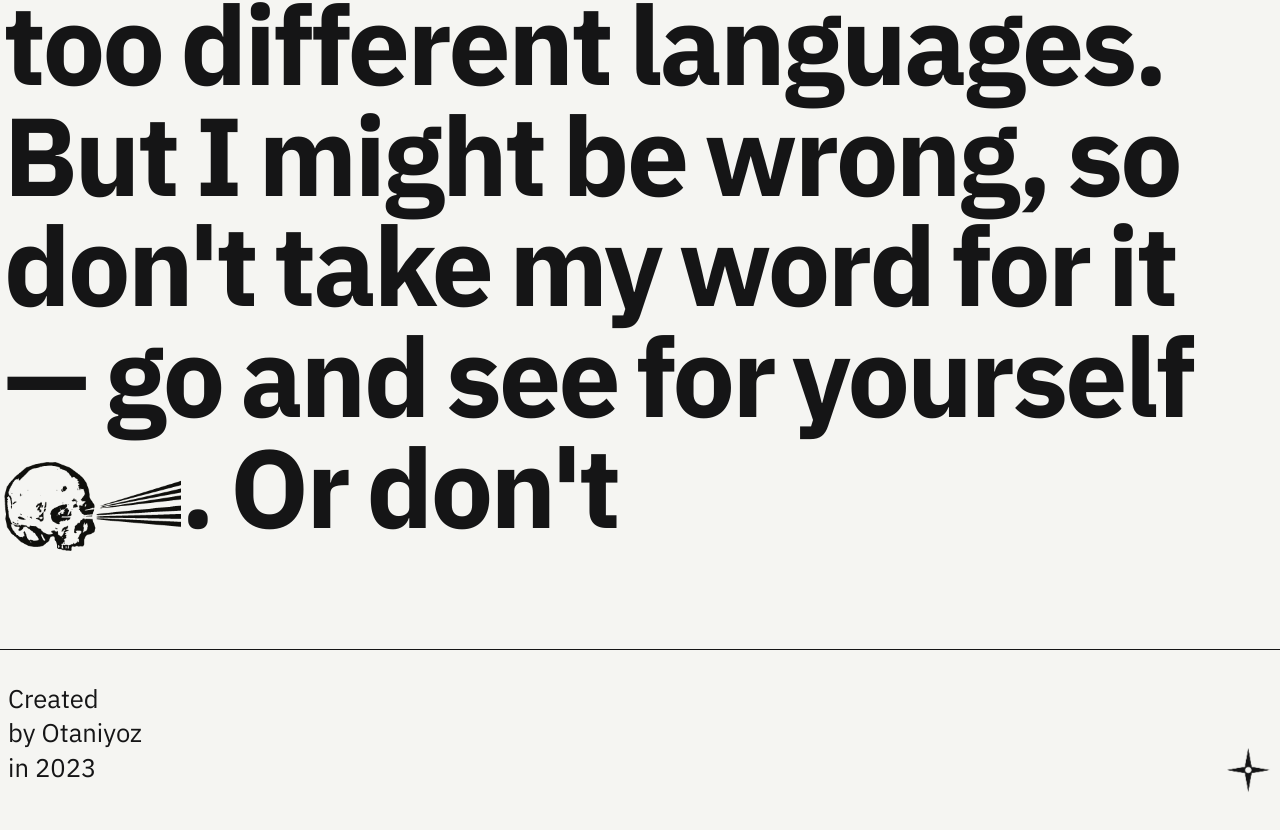
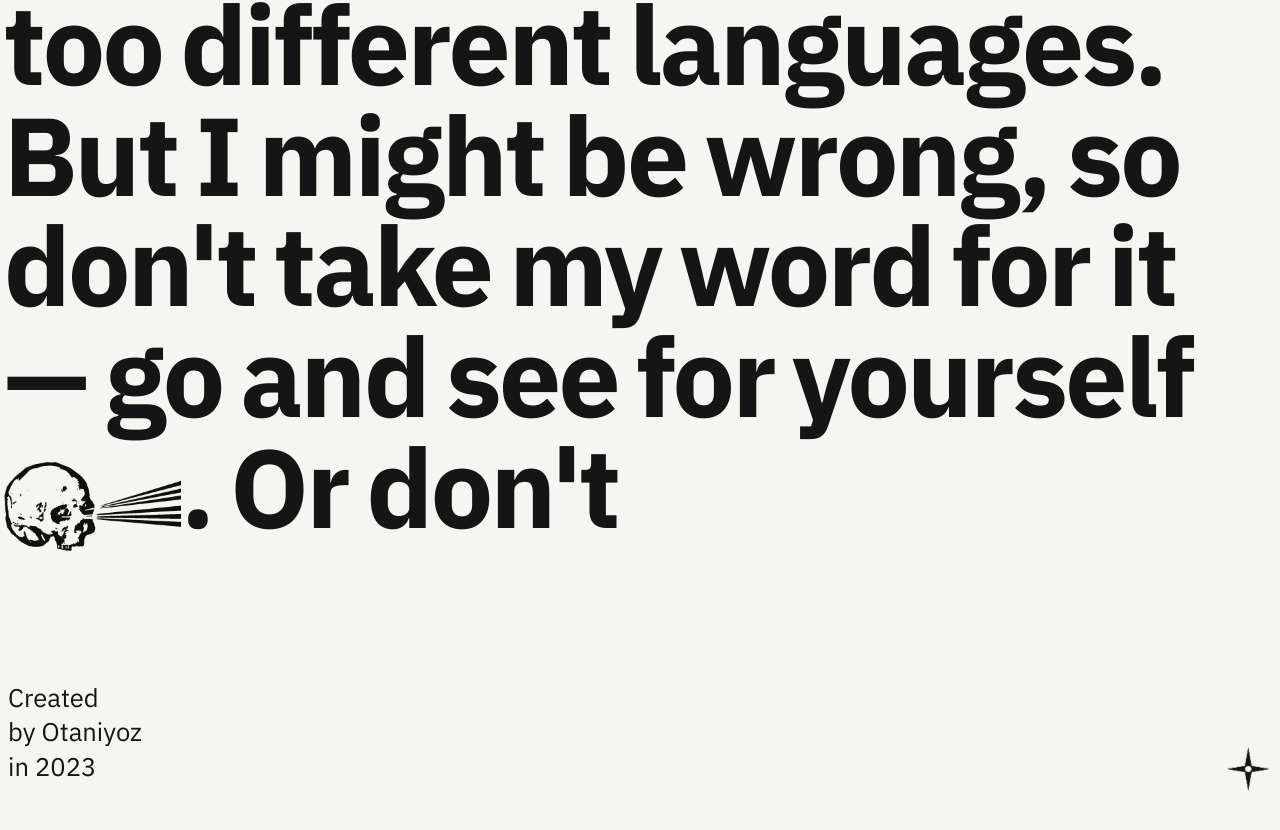
Before and after one commit to otaniyoz/web, a SvelteKit app: page / in a window 1280 px wide. Shown: the part 788-1618 px from the top of the page. Built offline with nearby package versions, Linux system fonts and the light colour scheme.

Commit message:
removed border from footer

```diff
--- a/src/routes/+layout.svelte
+++ b/src/routes/+layout.svelte
@@ -73,7 +73,6 @@
     margin-top: var(--gap-xxlarge);
     grid-template-rows: repeat(1, 1fr);
     grid-template-columns: repeat(8, 1fr);
-    border-top: 1px solid var(--color-dark);
     padding: var(--gap-xlarge) var(--gap-small);
   }
 
```
